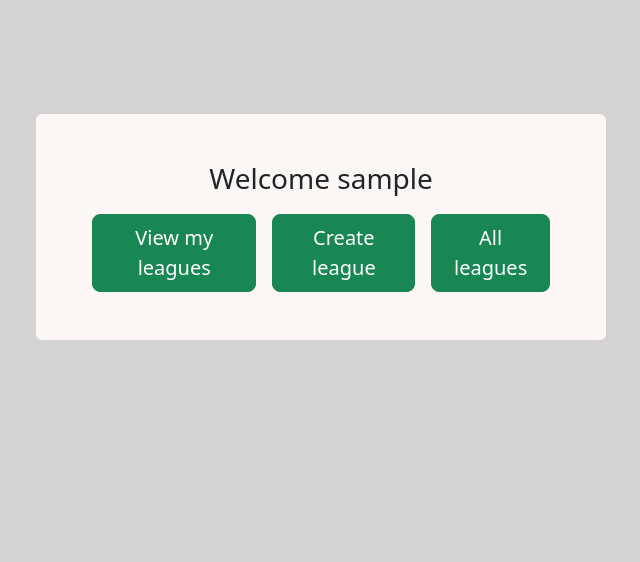
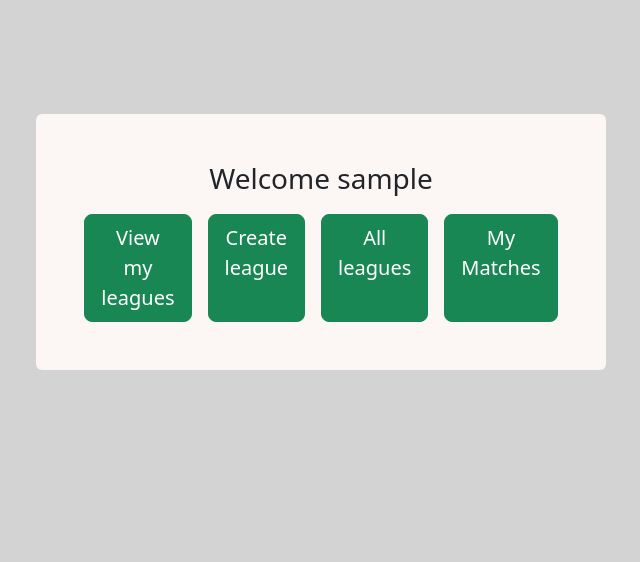
Before and after one commit to MorganStenberg/League-hub, a Django app: page / in a window 1280 px wide. Shown: the part 56-618 px from the top of the page, without its empty margins (319-959 px from the left). Run offline with Django 4.2, Linux system fonts and the light colour scheme; the visitor is signed in with stand-in values (Sample User, id 1).

Commit message:
add content to my matches template and view

```diff
--- a/league/templates/league/index.html
+++ b/league/templates/league/index.html
@@ -14,6 +14,7 @@
                     <a href="{% url 'my_leagues' %}" class="btn btn-lg btn-success mx-2">View my leagues</a>
                     <a href="#" class="btn btn-lg btn-success mx-2">Create league</a>
                     <a href="{% url 'all_leagues' %}" class="btn btn-lg btn-success mx-2">All leagues</a>
+                    <a href="{% url 'my_matches' %}" class="btn btn-lg btn-success mx-2">My Matches</a>
                 </div>
             </div>
         </div>
--- a/league/urls.py
+++ b/league/urls.py
@@ -4,5 +4,6 @@ from . import views
 urlpatterns = [
     path('', views.home_page, name='home_page'),
     path('all-leagues/', views.all_leagues.as_view(), name='all_leagues'),
-    path('my-leagues/', views.my_leagues.as_view(), name='my_leagues')
+    path('my-leagues/', views.my_leagues.as_view(), name='my_leagues'),
+    path('my-matches/', views.user_matches, name='my_matches')
     ]
--- a/league/views.py
+++ b/league/views.py
@@ -1,6 +1,6 @@
 from django.shortcuts import render
 from django.views import generic
-from .models import League
+from .models import League, Match
 
 # Create your views here.
 
@@ -30,3 +30,17 @@ class my_leagues(generic.ListView):
 
     def get_queryset(self):
         return League.objects.all().order_by('name')
+
+
+
+def user_matches(request):
+
+    user = request.user
+
+    home_team_match = user.home_team_matches.all()
+
+    context = {
+        'home_team_match':home_team_match,
+    }
+
+    return render(request, 'league/my_matches.html', context)
--- a/templates/base.html
+++ b/templates/base.html
@@ -1,6 +1,7 @@
 {% load static %}
 {% url 'all_leagues' as all_leagues_url %}
 {% url 'my_leagues' as my_leagues_url %}
+{% url 'my_matches' as my_matches_url %}
 {% url 'home_page' as home_page_url %}
 {% url 'account_login' as login_url %}
 {% url 'account_signup' as signup_url %}
```
Also changed, not shown: league/models.py (+4 -4 lines), league/templates/league/my_matches.html (+43 -0 lines).
